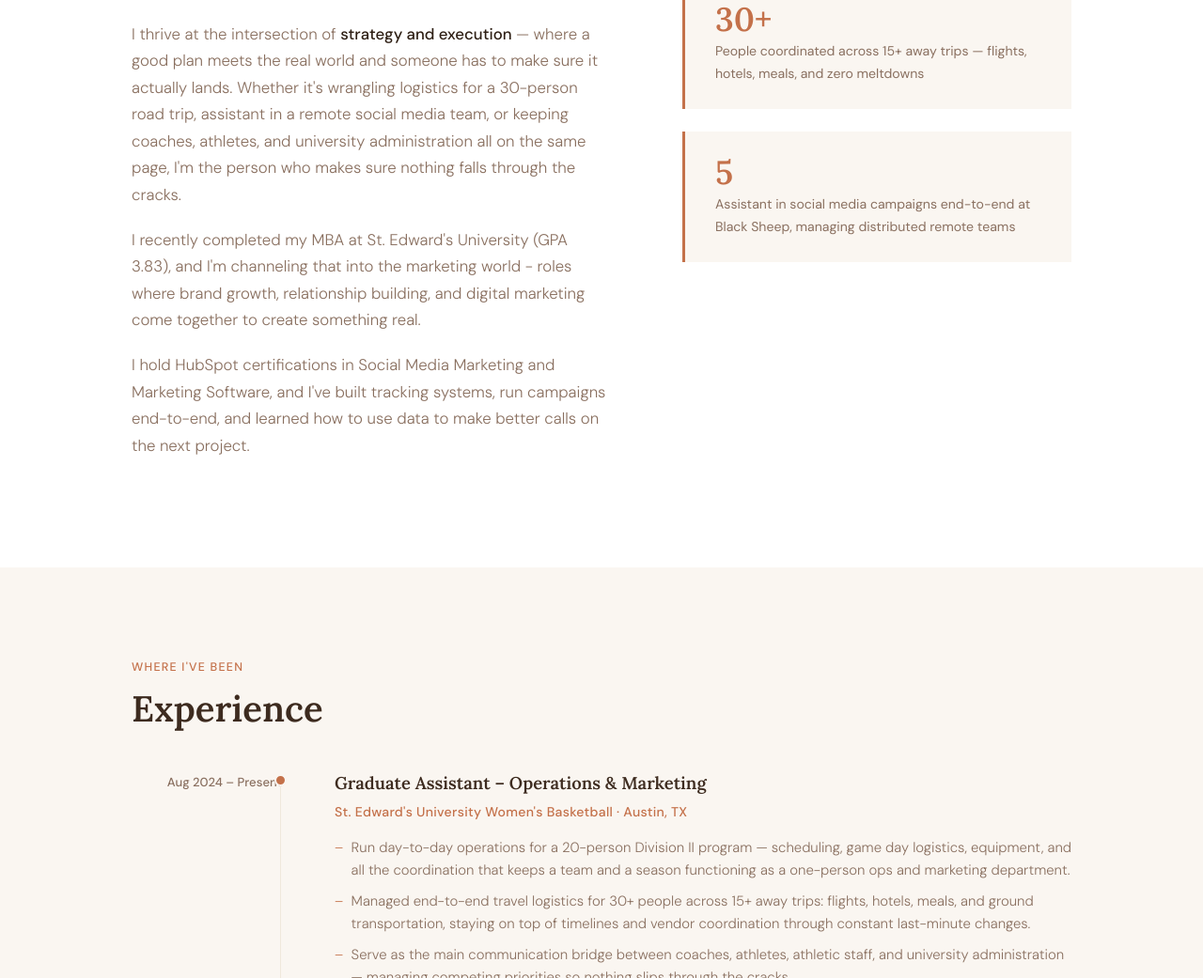
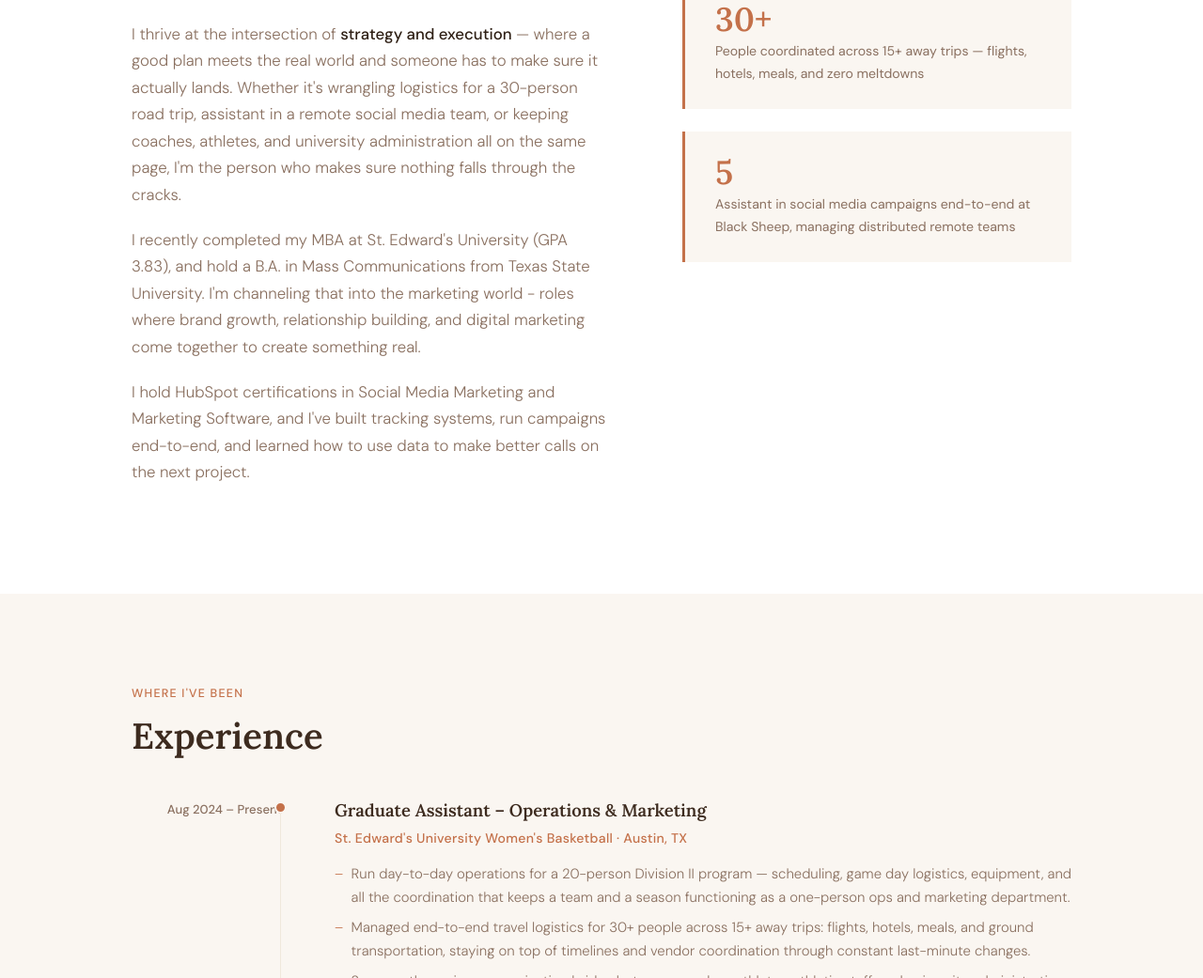
Before and after one commit to saraolson02/Sara-Olson2, a plain HTML site: page index.html in a window 1280 px wide. Shown: the part 1058-2099 px from the top of the page at 94% size. Drawn offline with Linux system fonts and the light colour scheme.

Commit message:
Update education details in the About section

```diff
--- a/index.html
+++ b/index.html
@@ -668,7 +668,7 @@
           <p class="section-label">About me</p>
           <h2 class="section-title">Organized by nature,<br/>creative by choice.</h2>
           <p>I thrive at the intersection of <strong>strategy and execution</strong> — where a good plan meets the real world and someone has to make sure it actually lands. Whether it's wrangling logistics for a 30-person road trip, assistant in a remote social media team, or keeping coaches, athletes, and university administration all on the same page, I'm the person who makes sure nothing falls through the cracks.</p>
-          <p>I recently completed my MBA at St. Edward's University (GPA 3.83), and I'm channeling that into the marketing world - roles where brand growth, relationship building, and digital marketing come together to create something real.</p>
+          <p>I recently completed my MBA at St. Edward's University (GPA 3.83), and hold a B.A. in Mass Communications from Texas State University. I'm channeling that into the marketing world - roles where brand growth, relationship building, and digital marketing come together to create something real.</p>
           <p>I hold HubSpot certifications in Social Media Marketing and Marketing Software, and I've built tracking systems, run campaigns end-to-end, and learned how to use data to make better calls on the next project.</p>
         </div>
         <div class="about-stats">
```
